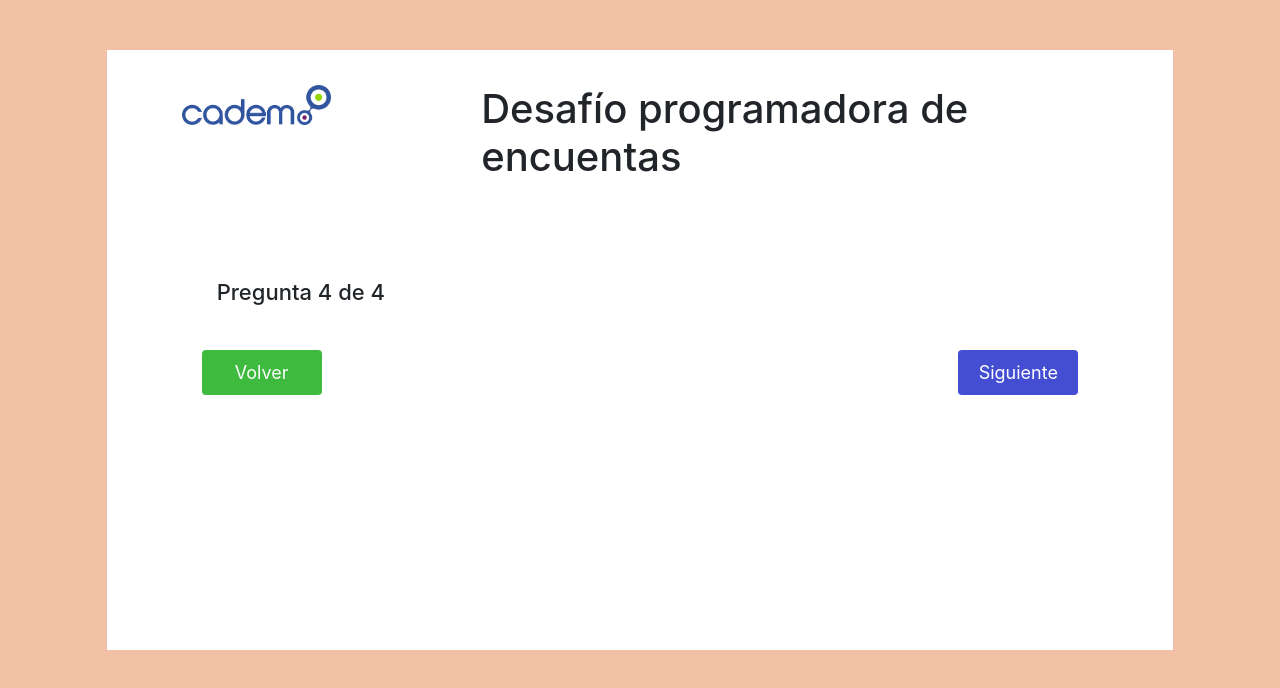
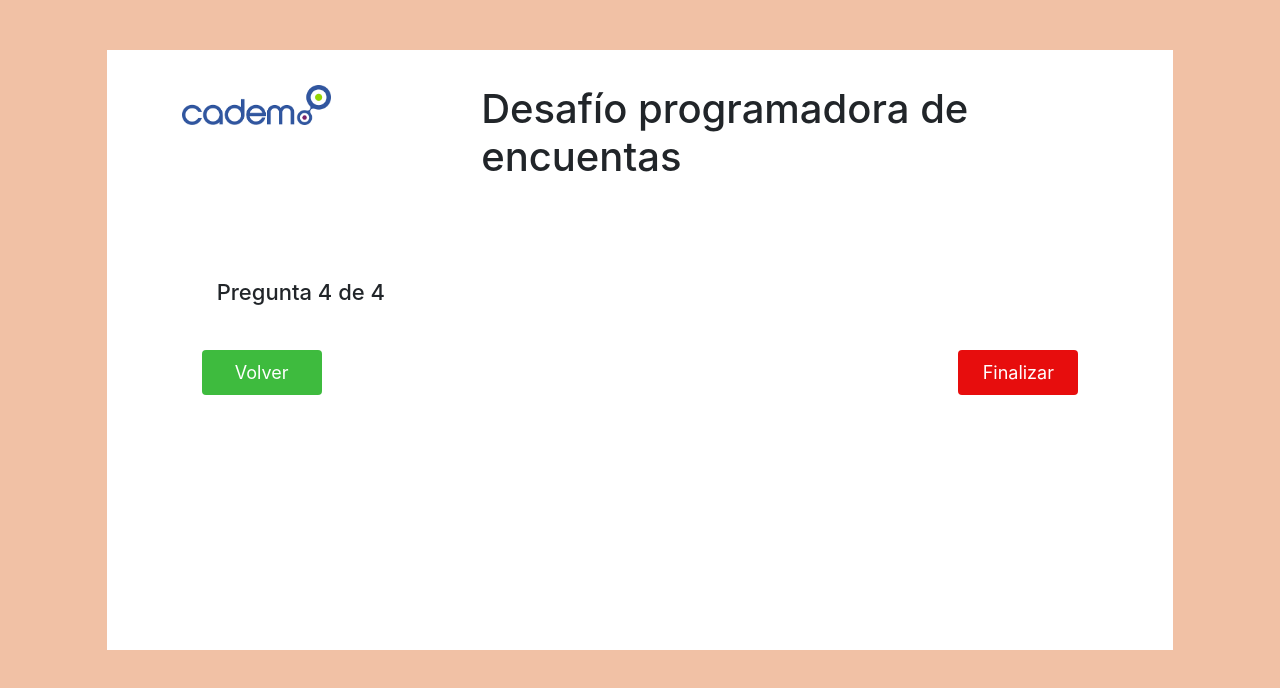
Before and after one commit to javieraizq88/formulario-jun-2020, a React (Create React App) app: page /pregunta4 in a window 1280 px wide. Shown: the top 688 px of the page. Built offline with nearby package versions, Linux system fonts and the light colour scheme.

Commit message:
console log listo

```diff
--- a/src/App.css
+++ b/src/App.css
@@ -200,8 +200,32 @@ body {
 
   /* pregunta 4 */
 
-  #buena1,
+#buena1,
 #niBuenaNiMala1,
 #mala1{
-padding-left: 15px;
+    padding-left: 15px;
 }
+
+#boton-finalizar{
+    margin-top: 20px;
+    margin-right: 60px;
+    background-color: rgb(231, 13, 13);
+    color: white;
+    font-size: 18px;
+    border: rgb(62, 187, 62);
+    height: 45px;
+    width: 120px;
+    float: right;
+}
+
+#boton-finalizar:hover{
+    margin-top: 18px;
+    margin-right: 50px;
+    background-color: rgb(175, 43, 43);
+    color: white;
+    font-size: 18.5px;
+    border: rgb(62, 187, 62);
+    height: 50px;
+    width: 140px;
+    float: right;
+  }
--- a/src/App.js
+++ b/src/App.js
@@ -7,6 +7,7 @@ import Pregunta1 from './components/pregunta1';
 import Pregunta2 from './components/pregunta2';
 import Pregunta3 from './components/pregunta3';
 import Pregunta4 from './components/pregunta4';
+import Finalizar from './components/finalizar';
 
 const App = props => {
   return (
@@ -17,6 +18,7 @@ const App = props => {
         <Route exact path="/pregunta2" component={Pregunta2} />
         <Route exact path="/pregunta3" component={Pregunta3} />
         <Route exact path="/pregunta4" component={Pregunta4} />
+        <Route exact path="/finalizar" component={Finalizar} />
       </Switch>
     </BrowserRouter>
   )
--- a/src/components/pregunta1.js
+++ b/src/components/pregunta1.js
@@ -3,8 +3,6 @@ import '../App.css';
 import { useHistory, Link } from "react-router-dom";
 import { Context } from "../store/appContext";
 import Header from "./header";
-
-// resposive
 
 const Pregunta1 = props => {
     const history = useHistory();
--- a/src/components/pregunta3.js
+++ b/src/components/pregunta3.js
@@ -9,9 +9,6 @@ const Pregunta3 = props => {
     const history = useHistory();
     const { store, actions } = useContext(Context)
 
-    const obj = store.marca;
-    const map = new Map(Object.entries(obj));
-    console.log(map);
 
     return (
 
--- a/src/components/pregunta4.js
+++ b/src/components/pregunta4.js
@@ -5,9 +5,8 @@ import { Context } from "../store/appContext";
 import Header from "./header";
 
 const Pregunta4a = ({ marca }) => {
-    const { store, actions } = useContext(Context)
+    const { actions } = useContext(Context)
 
-    console.log(marca)
     return (
         <div className="card-group" id="pregunta3">
             <label
@@ -15,20 +14,52 @@ const Pregunta4a = ({ marca }) => {
                 ¿Qué te parece la marca {marca}?
             </label>
             {
-    marca ==="nike" &&
+                marca === "nike" &&
                     marca === "nike" ?
                     <div className="col-md-5 col-xs-5">
                         <div id="buena1" className="form-check form-check-inline">
-  <input className="form-check-input" type="radio" name="nike" id="buena" value="buena" onClick={(e) => { actions.handleChange(e) }} />
-  <label className="form-check-label" for="buena">Buena</label>
+                            <input
+                                className="form-check-input"
+                                type="radio"
+                                name="nike"
+                                id="buena"
+                                value="buena"
+                                onClick={(e) => { actions.handleChange(e) }} />
+                            <label
+                                className="form-check-label"
+                                for="buena">
+                                Buena
+                            </label>
                         </div>
-<div id="niBuenaNiMala1" className="form-check form-check-inline">
-  <input className="form-check-input" type="radio" name="nike" id="niBuenaNiMala" value="Ni buena ni mala" onClick={(e) => { actions.handleChange(e) }}/>
-  <label className="form-check-label" for="niBuenaNiMala">Ni buena ni mala</label>
+                        <div
+                            id="niBuenaNiMala1" className="form-check form-check-inline">
+                            <input
+                                className="form-check-input"
+                                type="radio"
+                                name="nike"
+                                id="niBuenaNiMala"
+                                value="Ni buena ni mala"
+                                onClick={(e) => { actions.handleChange(e) }} />
+                            <label
+                                className="form-check-label"
+                                for="niBuenaNiMala">
+                                Ni buena ni mala
+                            </label>
                         </div>
-<div id="mala1" className="form-check form-check-inline">
-  <input className="form-check-input" type="radio" name="nike" id="mala" value="mala" onClick={(e) => { actions.handleChange(e) }}/>
-  <label className="form-check-label" for="mala">Mala</label>
+                        <div
+                            id="mala1" className="form-check form-check-inline">
+                            <input
+                                className="form-check-input"
+                                type="radio"
+                                name="nike"
+                                id="mala"
+                                value="mala"
+                                onClick={(e) => { actions.handleChange(e) }} />
+                            <label
+                                className="form-check-label"
+                                for="mala">
+                                Mala
+                                </label>
                         </div>
                     </div>
                     :
@@ -36,20 +67,50 @@ const Pregunta4a = ({ marca }) => {
             }
 
             {
-    marca ==="adidas" &&
+                marca === "adidas" &&
                     marca === "adidas" ?
                     <div className="col-md-5 col-xs-5">
-            <div  id="buena1"  className="form-check form-check-inline">
-  <input className="form-check-input" type="radio" name="adidas" id="buena" value="buena" onClick={(e) => { actions.handleChange(e) }} />
-  <label className="form-check-label" for="buena">Buena</label>
+                        <div id="buena1" className="form-check form-check-inline">
+                            <input
+                                className="form-check-input"
+                                type="radio"
+                                name="adidas"
+                                id="buena"
+                                value="buena"
+                                onClick={(e) => { actions.handleChange(e) }} />
+                            <label
+                                className="form-check-label"
+                                for="buena">
+                                Buena
+                            </label>
                         </div>
                         <div id="niBuenaNiMala1" className="form-check form-check-inline">
-  <input className="form-check-input" type="radio" name="adidas" id="niBuenaNiMala" value="Ni buena ni mala" onClick={(e) => { actions.handleChange(e) }}/>
-  <label className="form-check-label" for="niBuenaNiMala">Ni buena ni mala</label>
+                            <input
+                                className="form-check-input"
+                                type="radio"
+                                name="adidas"
+                                id="niBuenaNiMala"
+                                value="Ni buena ni mala"
+                                onClick={(e) => { actions.handleChange(e) }} />
+                            <label
+                                className="form-check-label"
+                                for="niBuenaNiMala">
+                                Ni buena ni mala
+                            </label>
                         </div>
                         <div id="mala" className="form-check form-check-inline">
-  <input className="form-check-input" type="radio" name="adidas" id="mala" value="mala" onClick={(e) => { actions.handleChange(e) }}/>
-  <label className="form-check-label" for="mala">Mala</label>
+                            <input
+                                className="form-check-input"
+                                type="radio"
+                                name="adidas"
+                                id="mala"
+                                value="mala"
+                                onClick={(e) => { actions.handleChange(e) }} />
+                            <label
+                                className="form-check-label"
+                                for="mala">
+                                Mala
+                            </label>
                         </div>
                     </div>
                     :
@@ -58,84 +119,65 @@ const Pregunta4a = ({ marca }) => {
 
 
             {
-    marca ==="puma" &&
+                marca === "puma" &&
                     marca === "puma" ?
                     <div className="col-md-5 col-xs-5">
                         <div id="buena1" className="form-check form-check-inline">
-  <input className="form-check-input" type="radio" name="puma" id="buena" value="buena" onClick={(e) => { actions.handleChange(e) }} />
-  <label className="form-check-label" for="buena">Buena</label>
+                            <input
+                                className="form-check-input"
+                                type="radio"
+                                name="puma"
+                                id="buena"
+                                value="buena"
+                                onClick={(e) => { actions.handleChange(e) }} />
+                            <label
+                                className="form-check-label"
+                                for="buena">
+                                Buena
+                            </label>
                         </div>
                         <div id="niBuenaNiMala1" className="form-check form-check-inline">
-  <input className="form-check-input" type="radio" name="puma" id="niBuenaNiMala" value="Ni buena ni mala" onClick={(e) => { actions.handleChange(e) }}/>
-  <label className="form-check-label" for="niBuenaNiMala">Ni buena ni mala</label>
+                            <input
+                                className="form-check-input"
+                                type="radio"
+                                name="puma"
+                                id="niBuenaNiMala"
+                                value="Ni buena ni mala"
+                                onClick={(e) => { actions.handleChange(e) }} />
+                            <label
+                                className="form-check-label"
+                                for="niBuenaNiMala">
+                                Ni buena ni mala
+                            </label>
                         </div>
                         <div id="mala1" className="form-check form-check-inline">
-  <input className="form-check-input" type="radio" name="puma" id="mala" value="mala" onClick={(e) => { actions.handleChange(e) }}/>
-  <label className="form-check-label" for="mala">Mala</label>
+                            <input
+                                className="form-check-input"
+                                type="radio"
+                                name="puma"
+                                id="mala"
+                                value="mala"
+                                onClick={(e) => { actions.handleChange(e) }} />
+                            <label
+                                className="form-check-label"
+                                for="mala">
+                                Mala
+                            </label>
                         </div>
                     </div>
                     :
                     <div> </div>
             }
-
-            {/* <div
-                id="buena"
-                className="form-check form-check-inline">
-                <input
-                    id="icono-radio"
-                    type="radio"
-                    name="buena"
-                    className="custom-control-input" />
-                <label
-                    id="buena1"
-                    className="custom-control-label"
-                    for="buena">
-                    Buena
-                 </label>
-            </div> */}
-            {/* <div
-                id="niBuenaNiMala"
-                className="custom-control custom-radio custom-control-inline"                                                    >
-                <input
-                    id="icono-radio"
-                    type="radio"
-                    name="niBuenaNiMala"
-                    className="custom-control-input" />
-                <label
-                    id="niBuenaNiMala1"
-                    className="custom-control-label"
-                    for="niBuenaNiMala"                                                        >
-                    Ni buena ni mala
-                </label>
         </div>
-            <div
-                id="mala"
-                className="custom-control custom-radio custom-control-inline"                                                    >
-                <input
-                    id="icono-radio"
-                    type="radio"
-                    name="mala"
-                    className="custom-control-input" />
-                <label
-                    id="mala1"
-                    className="custom-control-label"
-                    for="mala">
-                    Mala
-                </label>
-            </div> */}
-        </div>
-
     )
 }
 
 
 const Pregunta4 = props => {
     const history = useHistory();
-    const { store, actions } = useContext(Context)
+    const { store } = useContext(Context)
     const obj = store.marca;
     const map = Object.keys(obj);
-    console.log(map, typeof map)
-
 
     return (
         <div>
@@ -172,27 +214,17 @@ const Pregunta4 = props => {
                                             Volver
                                     </button>
 
-                                        {/* renderizado validando marcar por lo menos 1 opcion*/}
-                                        {
-                                            store.marca &&
-                                                store.marca ?
+                                        {/* validando ya que es por radio y obliga a marcar una opcion*/}
                                                 <Link
-                                                    to="/pregunta4">
+                                                    to="/finalizar">
                                                     <button
-                                                        id="boton-siguiente-preg3"
+                                                        id="boton-finalizar"
                                                         type="button"
                                                         className="btn btn-success">
-                                                        Siguiente
+                                                        Finalizar
                                                     </button>
                                                 </Link>
-                                                :
-                                                <button
-                                                    id="boton-siguiente-preg3"
-                                                    type="button"
-                                                    className="btn btn-success disabled">
-                                                    Siguiente
-                                                </button>
-                                        }
+
 
                                     </div> {/* fin de botones */}
 
--- a/src/store/flux.js
+++ b/src/store/flux.js
@@ -19,7 +19,6 @@ const getState = ({ getStore, getAction, setStore }) => {
 
             cambiarCheckbox: (e) => {
                 const store = getStore()
-                console.log ( store.marca.hasOwnProperty(e.target.name) )
                 if (store.marca.hasOwnProperty(e.target.name)) {
                     const aux = {...store.marca}
                     delete aux[ e.target.name ]
```
Also changed, not shown: src/components/finalizar.js (added, +33 -0 lines), src/components/header.js. Lines whose indentation alone changed are shown as unchanged.
